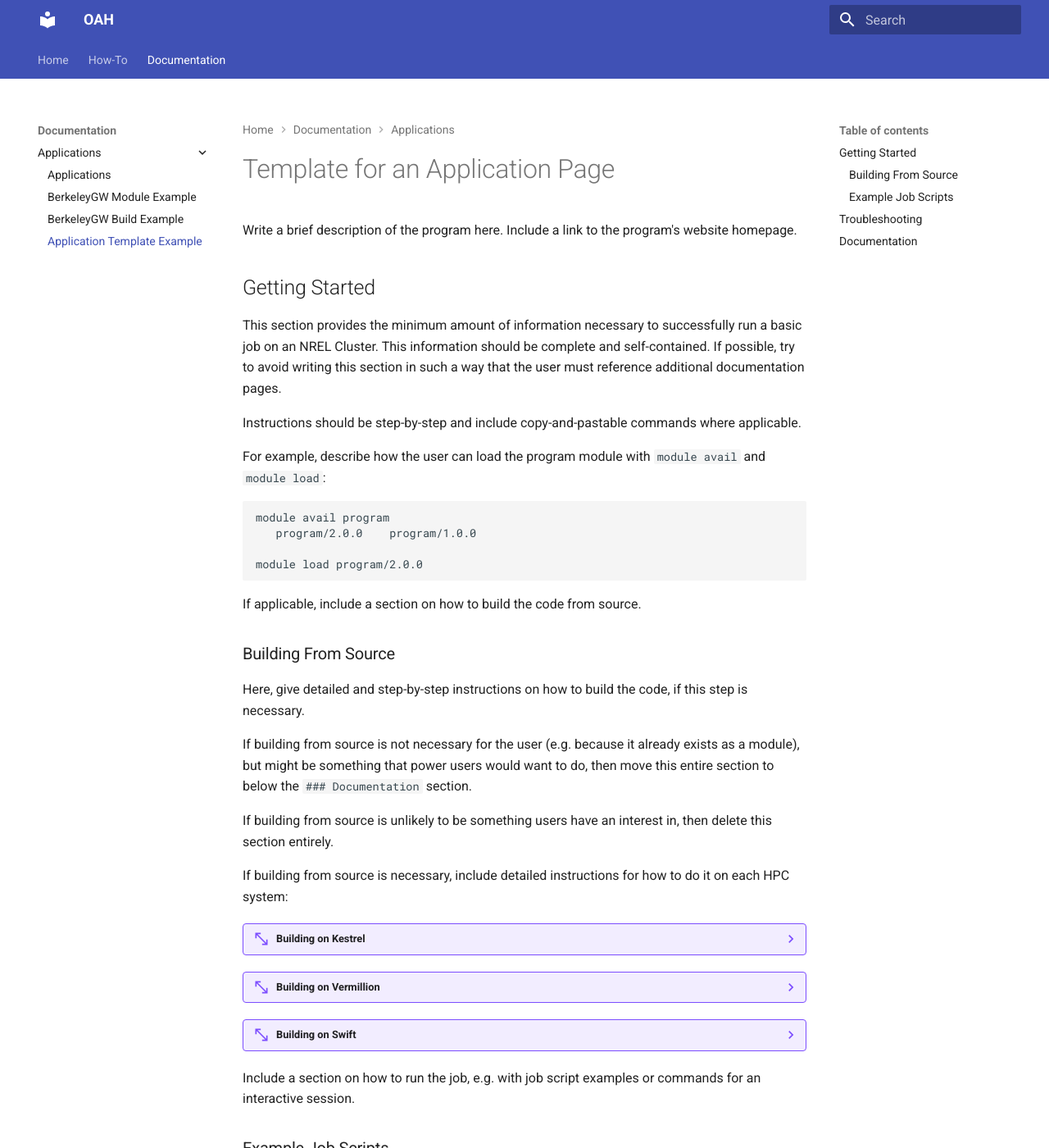
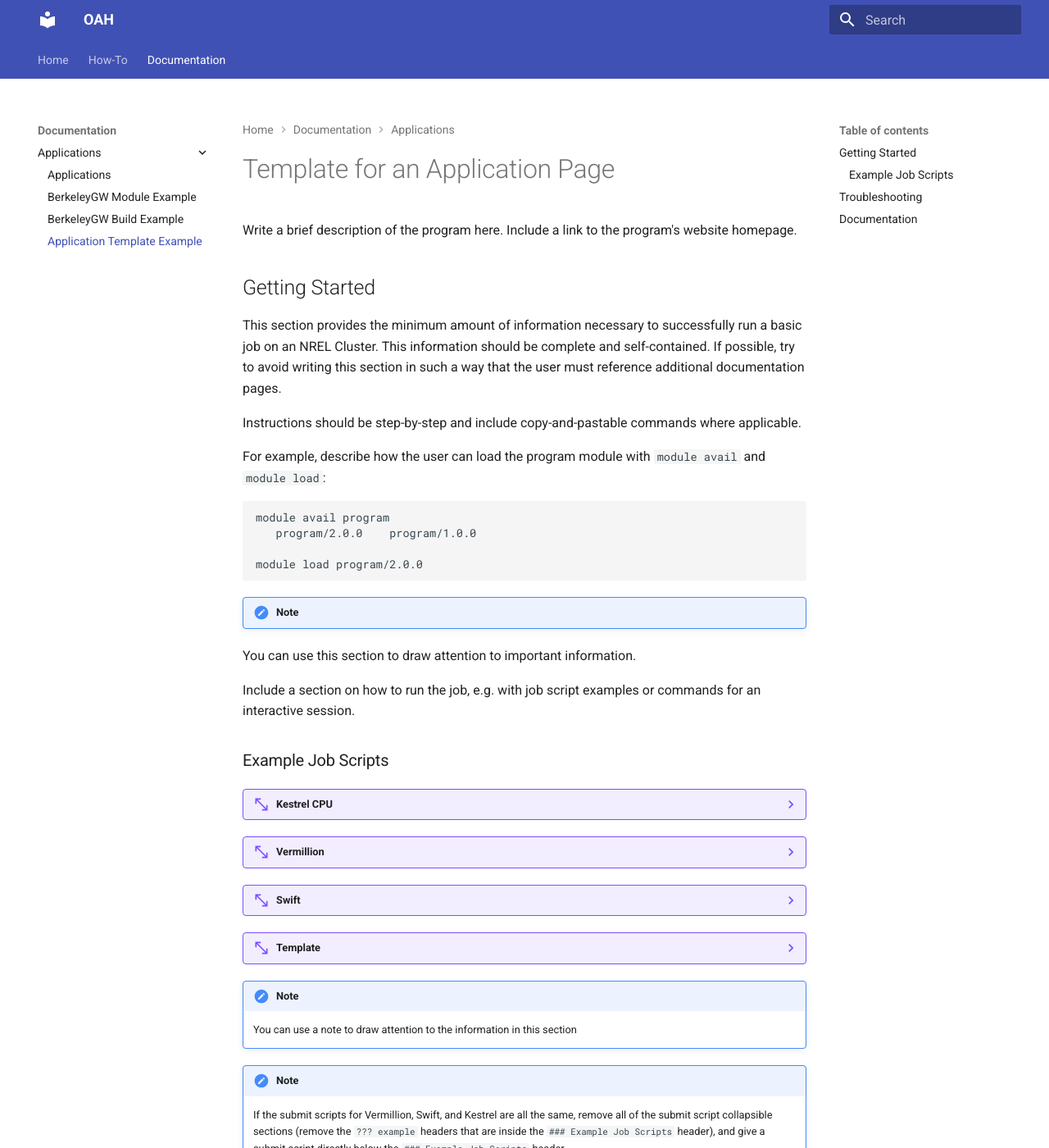
Before and after one commit to oahull0112/oahull0112.github.io, an MkDocs documentation site: the page built from docs/Documentation/Applications/applications_template.md, in a window 1280 px wide and 1400 px high. Shown: the whole window at 82% size. Built offline with MkDocs 1.6.1 and Material for MkDocs 9.7.7, drawn with Linux system fonts in a browser that asks for light colours.

Commit message:
Update applications_template.md

````diff
--- a/docs/Documentation/Applications/applications_template.md
+++ b/docs/Documentation/Applications/applications_template.md
@@ -19,56 +19,9 @@ module avail program
 module load program/2.0.0
 ```
 
-If applicable, include a section on how to build the code from source.
 
-### Building From Source
-
-Here, give detailed and step-by-step instructions on how to build the code, if this step is necessary.
-
-If building from source is not necessary for the user (e.g. because it already exists as a module), but might be something that power users would want to do, then move this entire section to below the `### Documentation` section.
-
-If building from source is unlikely to be something users have  an interest in, then delete this section entirely.
-
-If building from source is necessary, include detailed instructions for how to do it on each HPC system:
-
-??? example "Building on Kestrel"
-
-	Be explicit in your instructions. A user reading this section should be able to follow along and have a functioning, compiled program by the end.
-
-	```
-	Include relevant commands in blocks.
-	```
-	or as in-line `blocks`
-
-	Be sure to state how to set-up the necessary environment, e.g.:
-
-	```
-	module load gcc/8.4.0
-	module load openmpi/3.1.6/gcc-8.4.0
-	module load hdf5/1.10.6/gcc-ompi
-	```
-
-
-	!!! note
-		You can use this section to draw attention to important information.
-
-	Give instructions on compile commands. E.g., to view the available make targets, type `make`. To compile all program executables, type:
-
-	```
-	make cleanall
-	make all
-	```
-
-
-??? example "Building on Vermillion"
-
-	information on how to build on Vermillion
-
-??? example "Building on Swift"
-
-	information on how to build on Swift
-
-
+!!! note
+You can use this section to draw attention to important information.
 
 Include a section on how to run the job, e.g. with job script examples or commands for an interactive session.
 
````
